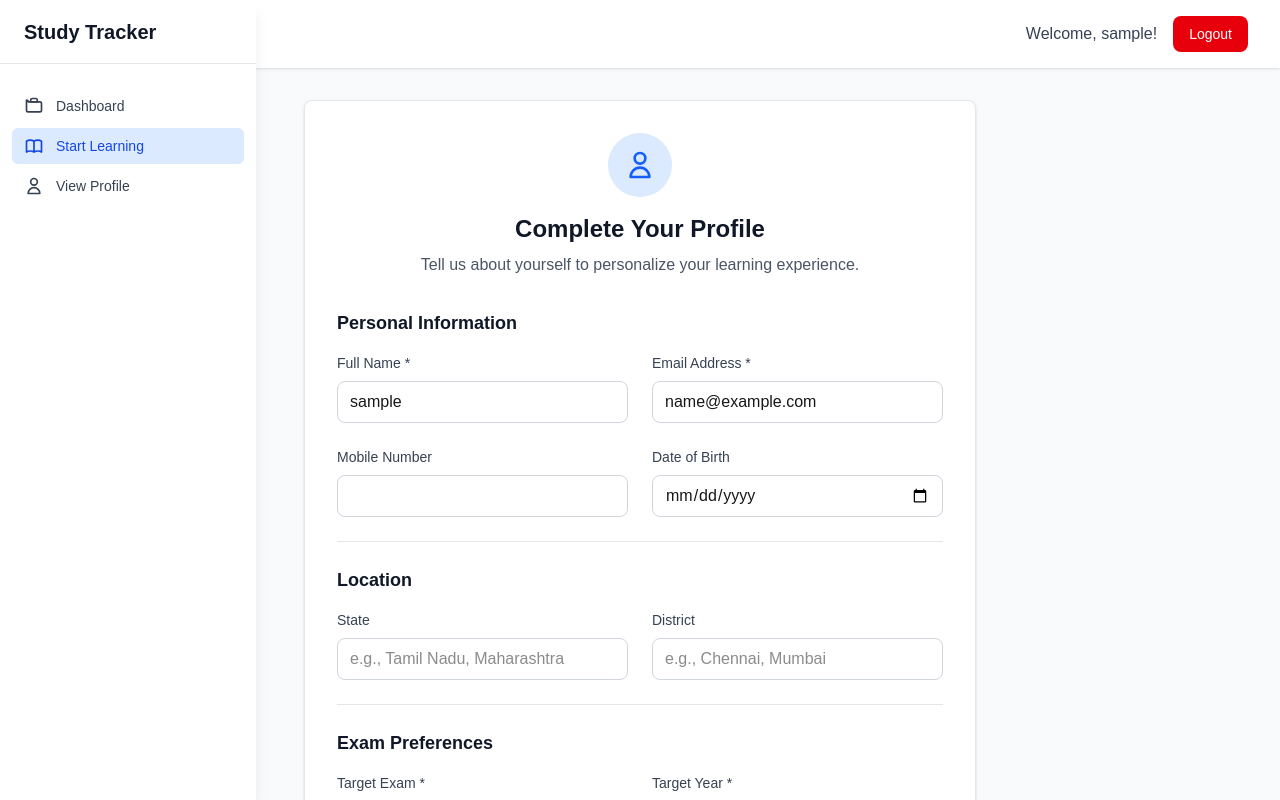
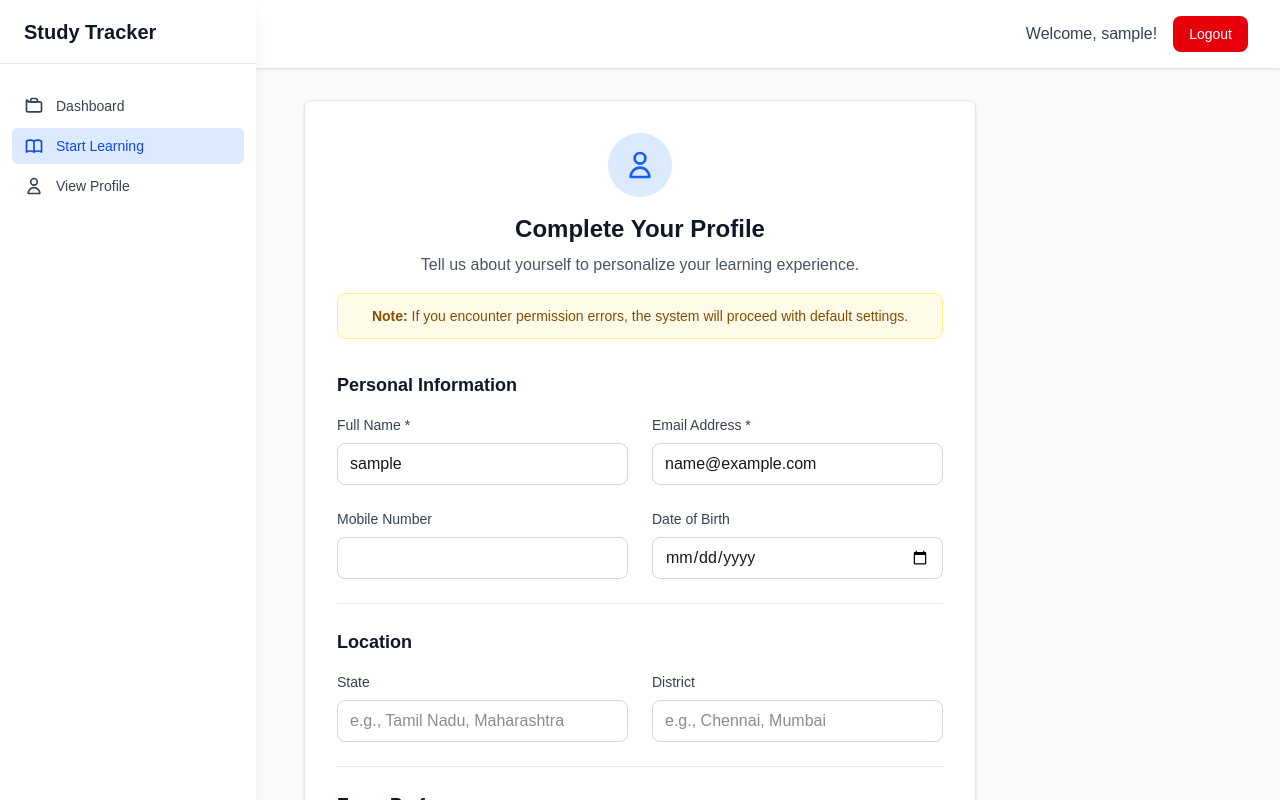
Before and after one commit to chemarish30-afk/study-tracker, a Next.js app in the folder web/: page /learning in a window 1280 px wide. Shown: the top 800 px of the page. Built offline with nearby package versions, Linux system fonts and the light colour scheme; no server answers; sample sign-in values are in the browser's storage.

Commit message:
fix: handle 403 permission error gracefully for student profile creation

```diff
--- a/web/src/app/learning/page.tsx
+++ b/web/src/app/learning/page.tsx
@@ -158,6 +158,12 @@ export default function LearningPage() {
       console.log('Response data:', responseData);
 
       if (response.ok) {
+        setHasStudentProfile(true);
+        setShowOnboarding(false);
+        fetchSubjects();
+      } else if (response.status === 403) {
+        // Handle permission error - for now, skip profile creation and proceed to learning
+        console.warn('Permission denied for student profile creation. Proceeding without profile.');
         setHasStudentProfile(true);
         setShowOnboarding(false);
         fetchSubjects();
--- a/web/src/components/onboarding/StudentOnboardingForm.tsx
+++ b/web/src/components/onboarding/StudentOnboardingForm.tsx
@@ -79,6 +79,11 @@ export default function StudentOnboardingForm({ user, onSubmit }: StudentOnboard
           <p className="text-gray-600">
             Tell us about yourself to personalize your learning experience.
           </p>
+          <div className="mt-4 p-3 bg-yellow-50 border border-yellow-200 rounded-lg">
+            <p className="text-sm text-yellow-800">
+              <strong>Note:</strong> If you encounter permission errors, the system will proceed with default settings.
+            </p>
+          </div>
         </div>
 
         {error && (
```
